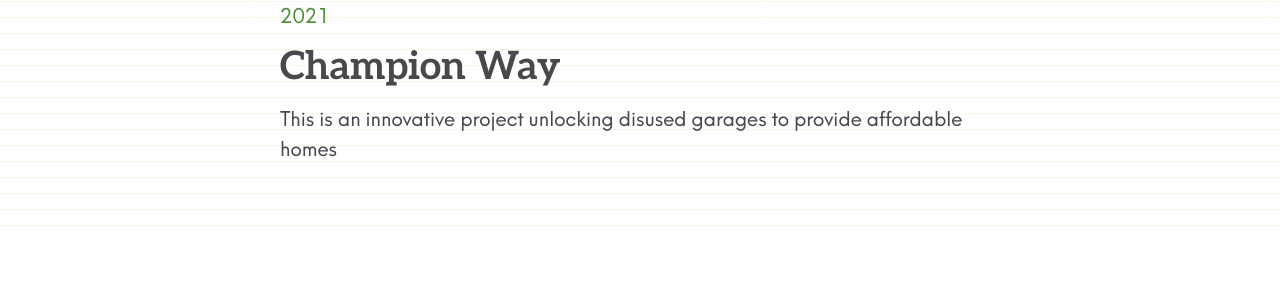
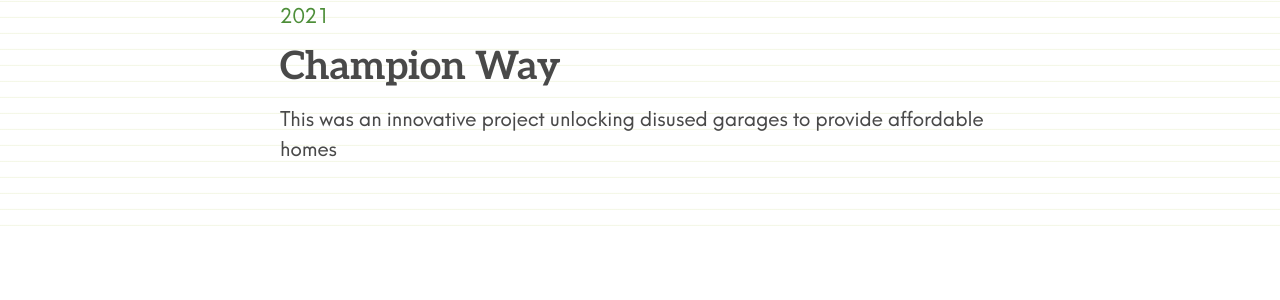
Before and after one commit to johnpuddephatt/oclt, a Jekyll site: the page built from _projects/champion-way.md, in a window 1280 px wide and 900 px high. Shown: the part 229-529 px from the top of the window. Built offline with Jekyll 4.4.1, drawn with Linux system fonts in a browser that asks for light colours; some of the changed lines change nothing that is shown; some of the changed text lies outside the part shown.

Commit message:
Updated Champion Way

```diff
--- a/_projects/champion-way.md
+++ b/_projects/champion-way.md
@@ -2,13 +2,15 @@
 title: Champion Way
 date: 2021-03-24 10:25:00 Z
 layout: project
-excerpt: This is an innovative project unlocking disused garages to provide affordable
+excerpt: This was an innovative project unlocking disused garages to provide affordable
   homes
 ---
 
 <div class="pullout-box">
 
 <h2>Key information</h2> <ul> <li>Site Location: Littlemore, Oxford</li> <li>Grid Reference: 51°43′25″N , 001°13′05″W"W</li> <li>Status: Planning</li> <li>Homes: 4</li> <li>Tenure: Rent</li> <li>Mechanism: Community Land Trust</li> </ul> </div>
+
+**This was an innovative proposal which did not go ahead.**
 
 Oxford City Council (OCC) developed a partnership with Oxfordshire Community Land Trust (OCLT) and Transition By Design (TBD), a local design collective, to develop a pilot affordable, community-led housing project on underused urban land.
 
```
